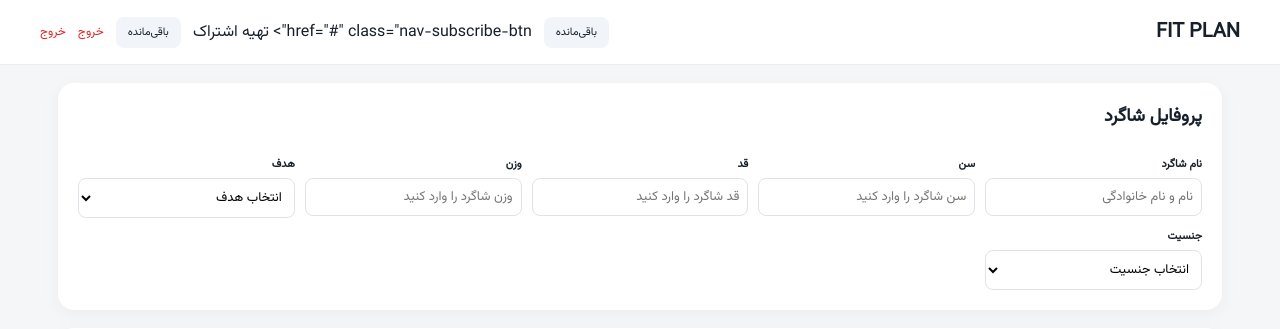
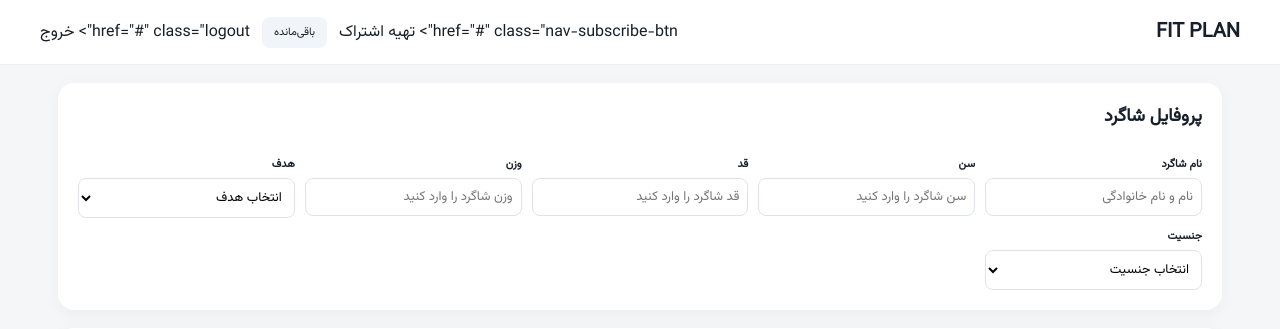
Before and after one commit to atenaaryafard/fitplan, a Python web app: template templates/planner.html in a window 1280 px wide. Shown: the top 329 px of the page. Run offline with Jinja, Linux system fonts and the light colour scheme; the template is opened without the code that fills it, so the values that code supplies are empty.

Commit message:
Update planner.html

```diff
--- a/templates/planner.html
+++ b/templates/planner.html
@@ -30,6 +30,14 @@
 
     <div class="header-actions">
 
+
+            href="{{ url_for('subscribe') }}"
+            class="nav-subscribe-btn">
+
+            تهیه اشتراک
+
+        </a>
+
         <div class="quota">
 
             <span>
@@ -42,27 +50,8 @@
 
         </div>
 
-        <div class="header-actions">
 
 
-        href="{{ url_for('subscribe') }}"
-        class="nav-subscribe-btn">
-
-            تهیه اشتراک
-
-      </a>
-
-    <div class="quota">
-        <span>باقی‌مانده</span>
-        <strong id="quota">{{ remaining }}</strong>
-    </div>
-
-    <a href="{{ url_for('logout') }}" class="logout">خروج</a>
-
-</div>
-
-
-        <a
             href="{{ url_for('logout') }}"
             class="logout">
 
```
